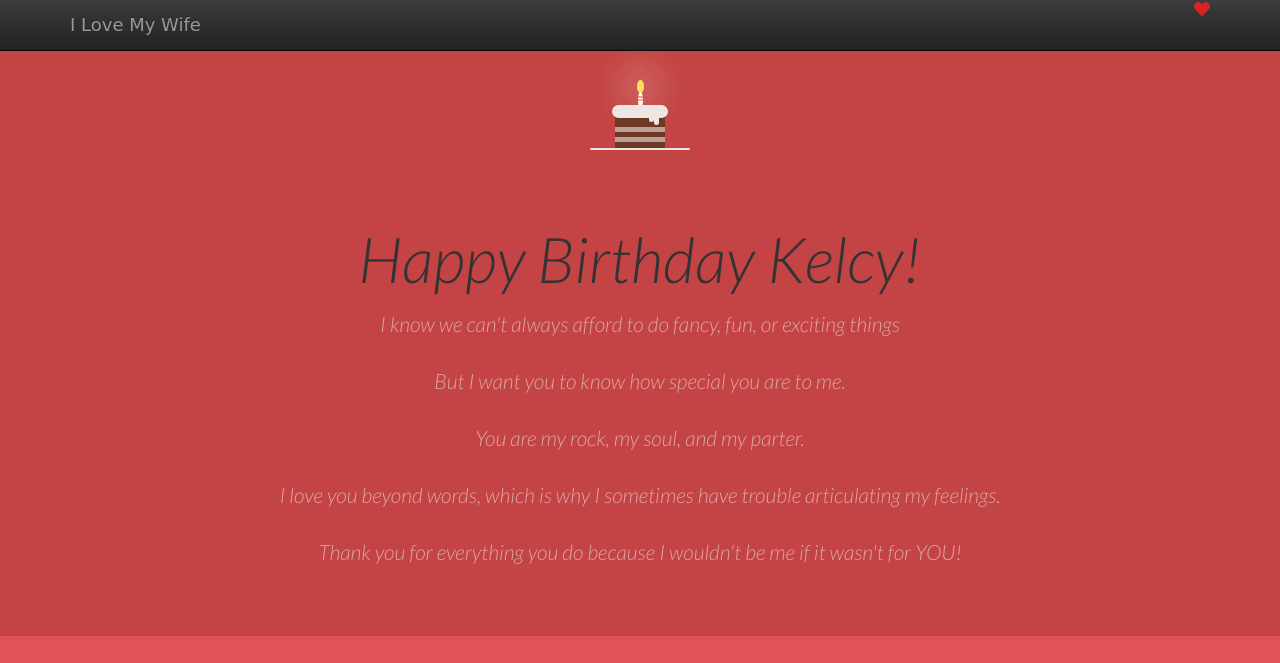
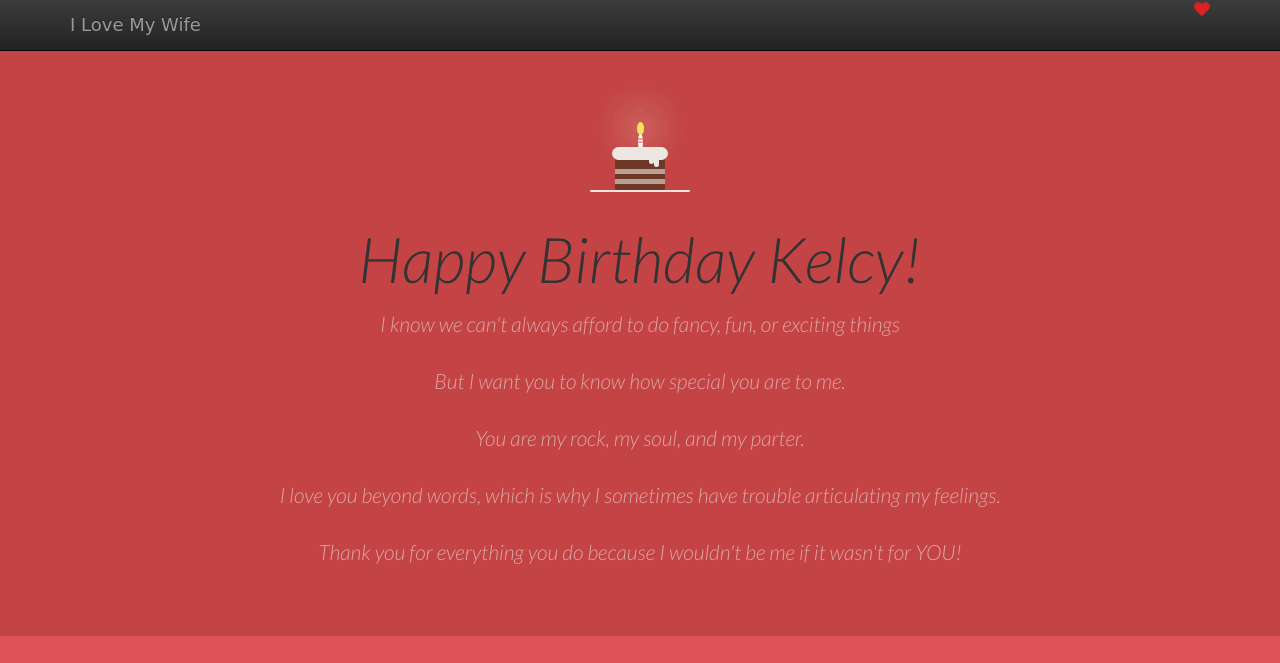
Before and after one commit to nross63/bday, a plain HTML site: page index.html in a window 1280 px wide. Shown: the top 663 px of the page. Drawn offline with nearby package versions, Linux system fonts and the light colour scheme; animation ran at ten frames a second; a web font is replaced by a local one.

Commit message:
fix style

```diff
--- a/scss/main.scss
+++ b/scss/main.scss
@@ -32,7 +32,7 @@ canvas {
   top: 50%;
   left: 50%;
   margin-left: -50px;
-  margin-top: -25em;
+  margin-top: -22em;
   width: 100px;
   height: 100px;
 }
```
Also changed, not shown: css/main.css.
